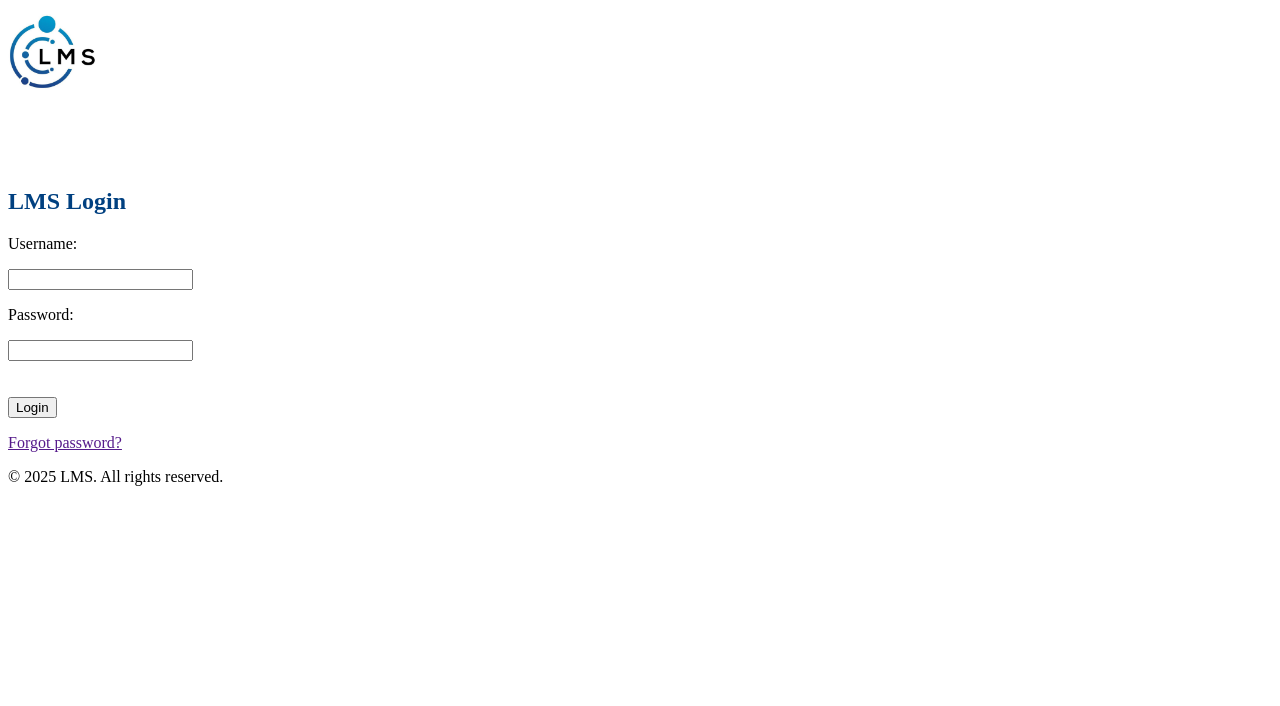
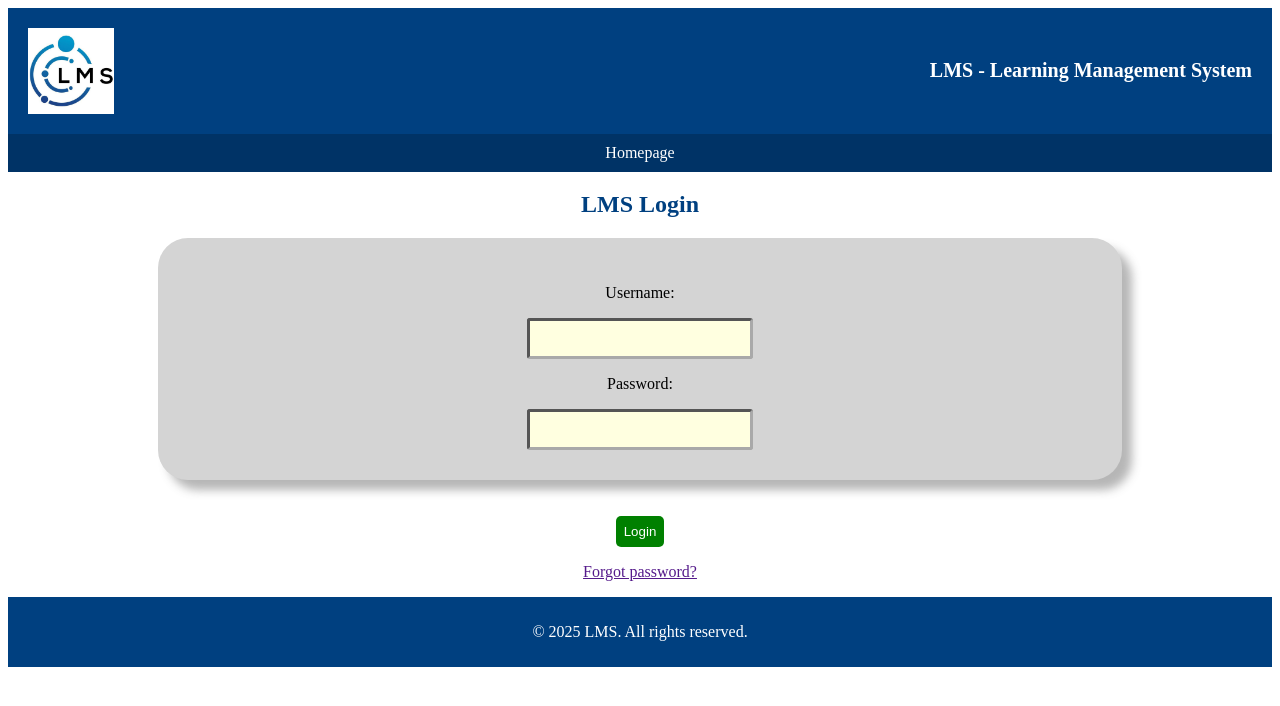
Before and after one commit to NoahVickerson/ENSF381_Assignment2, a plain HTML site: page login.html in a window 1280 px wide. Drawn offline with Linux system fonts and the light colour scheme.

Commit message:
Update login.html

```diff
--- a/login.html
+++ b/login.html
@@ -2,7 +2,9 @@
 <!-- Gabriel Delisle: 30172306, Noah Vickerson: 30206712-->
 <html>
 <head>
-    <link rel="stylesheet" href="style.css">
+    <meta charset="UTF-8">
+    <meta name="viewport" content="width=device-width, initial-scale=1.0">
+    <link rel="stylesheet" href="styles.css">
 <header>
 <img src="logo.jpg" alt="LMS logo" width="7%" height ="7%">
 <h1 style="font-size:20px; color: white">LMS - Learning Management System</h1>
```
